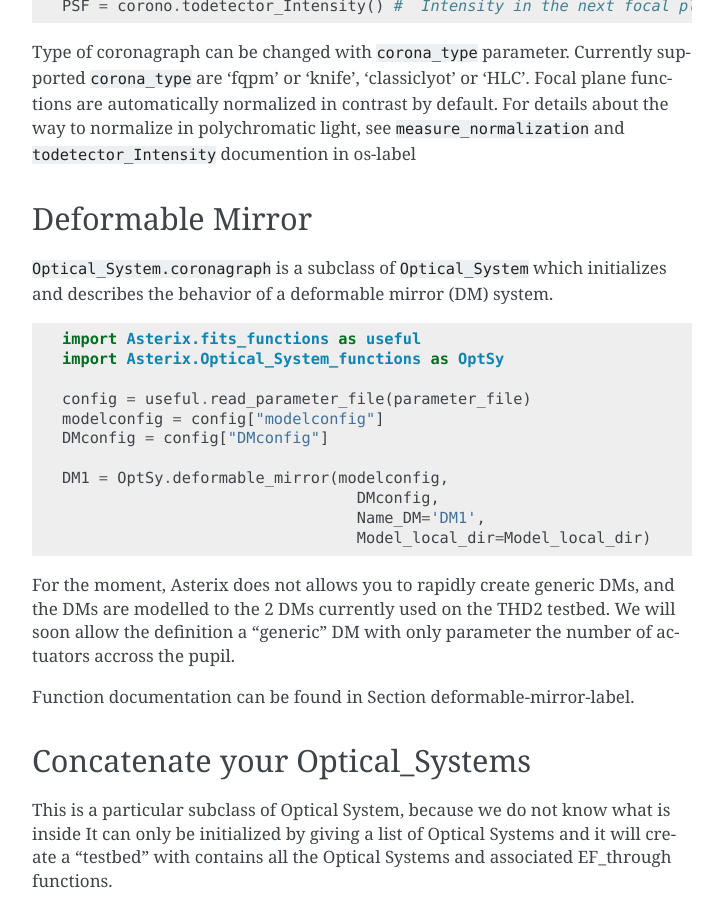
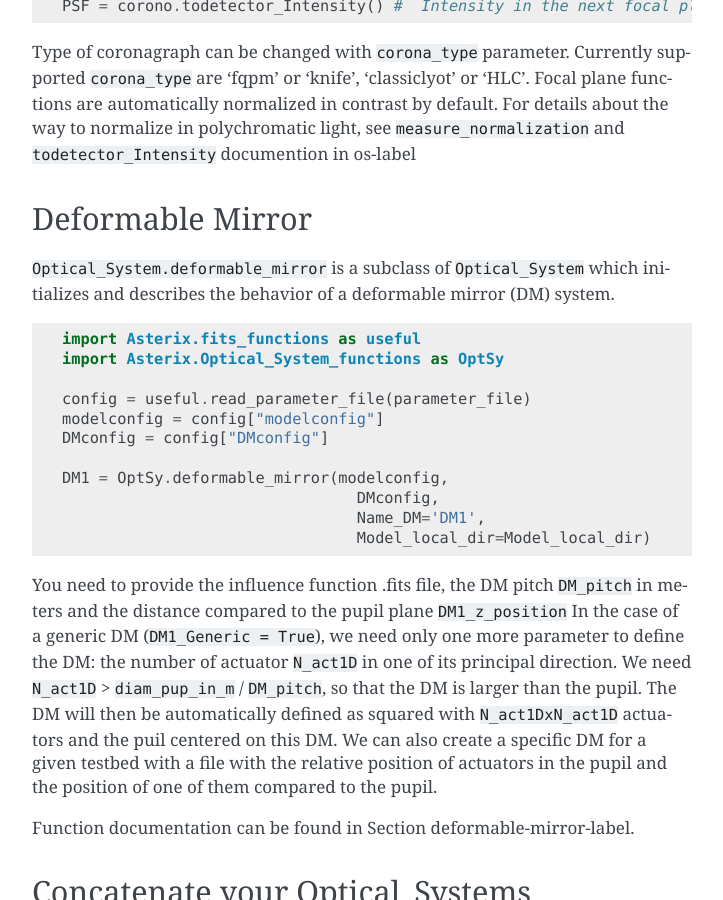
Before and after one commit to johanmazoyer/Asterix, a Sphinx documentation site: the page built from source/create_my_testbed.rst, in a window 1280 px wide and 900 px high, scrolled down 2947 px. Shown: the whole window, without its empty margins (388-1111 px from the left). Built offline with Sphinx 7.4.7, drawn with Linux system fonts in a browser that asks for light colours.

Commit message:
update asterix manual for DMs

```diff
--- a/source/create_my_testbed.rst
+++ b/source/create_my_testbed.rst
@@ -150,7 +150,7 @@ and ``todetector_Intensity`` documention in :ref:`os-label`
 Deformable Mirror
 +++++++++++++++++++++++
 
-``Optical_System.coronagraph`` is a subclass of ``Optical_System`` which initializes and describes the behavior
+``Optical_System.deformable_mirror`` is a subclass of ``Optical_System`` which initializes and describes the behavior
 of a deformable mirror (DM) system.
 
 
@@ -168,9 +168,12 @@ of a deformable mirror (DM) system.
                                     Name_DM='DM1',
                                     Model_local_dir=Model_local_dir)
 
-For the moment, Asterix does not allows you to rapidly create generic DMs, and the DMs are modelled to the 2 DMs
-currently used on the THD2 testbed. We will soon allow the definition a "generic" DM with only parameter the number
-of actuators accross the pupil.
+You need to provide the influence function .fits file, the DM pitch ``DM_pitch`` in meters and the distance compared to the pupil plane ``DM1_z_position``
+In the case of a generic DM (``DM1_Generic = True``), we need only one more parameter to define the DM: the number of actuator ``N_act1D`` in one of its principal direction.
+We need ``N_act1D`` > ``diam_pup_in_m`` / ``DM_pitch``, so that the DM is larger than the pupil.
+The DM will then be automatically defined as squared with ``N_act1DxN_act1D`` actuators and the puil centered on this DM.
+We can also create a specific DM for a given testbed with a file with the relative position of actuators in the pupil
+and the position of one of them compared to the pupil.
 
 Function documentation can be found in Section :ref:`deformable-mirror-label`.
 
```
Also changed, not shown: 1 other file.
